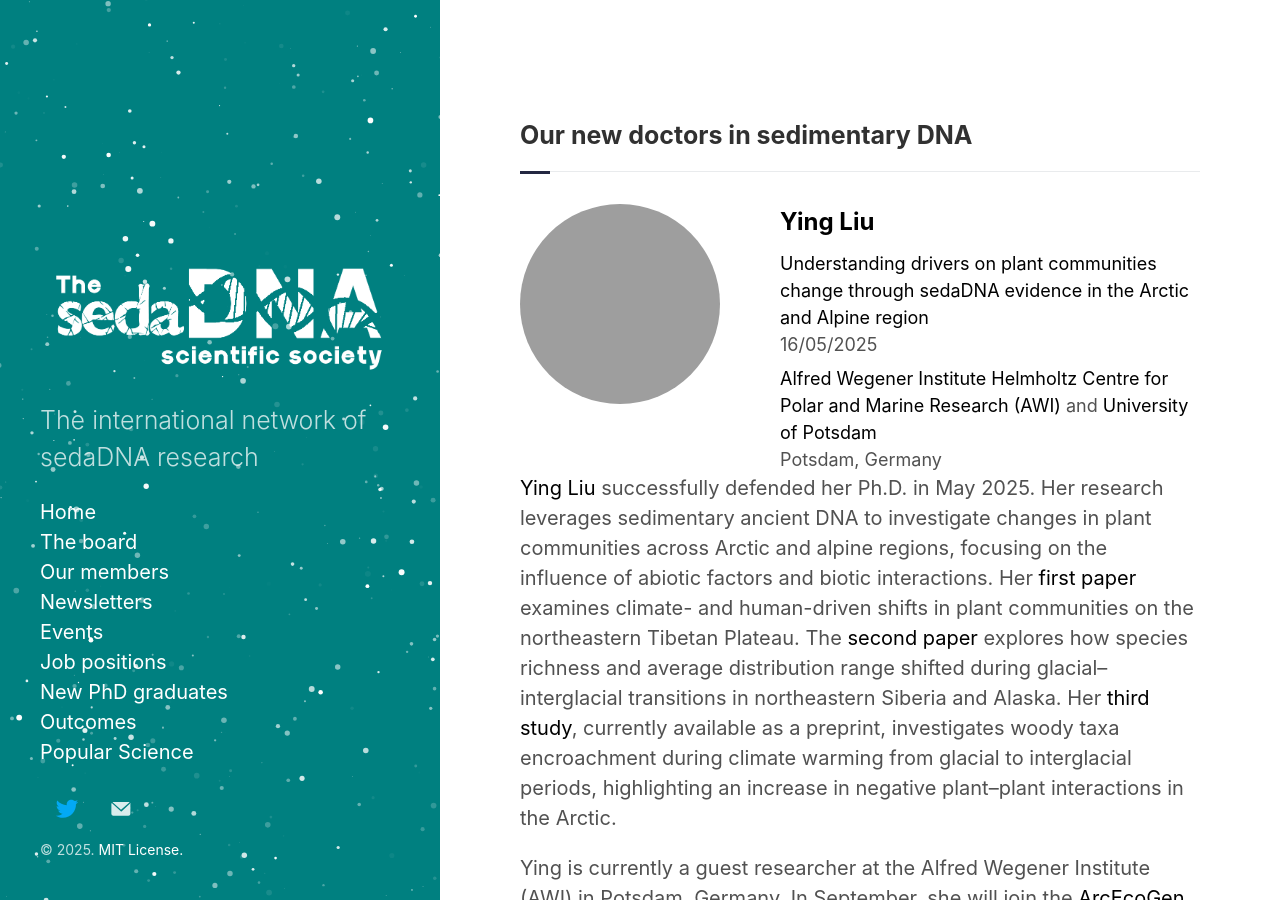
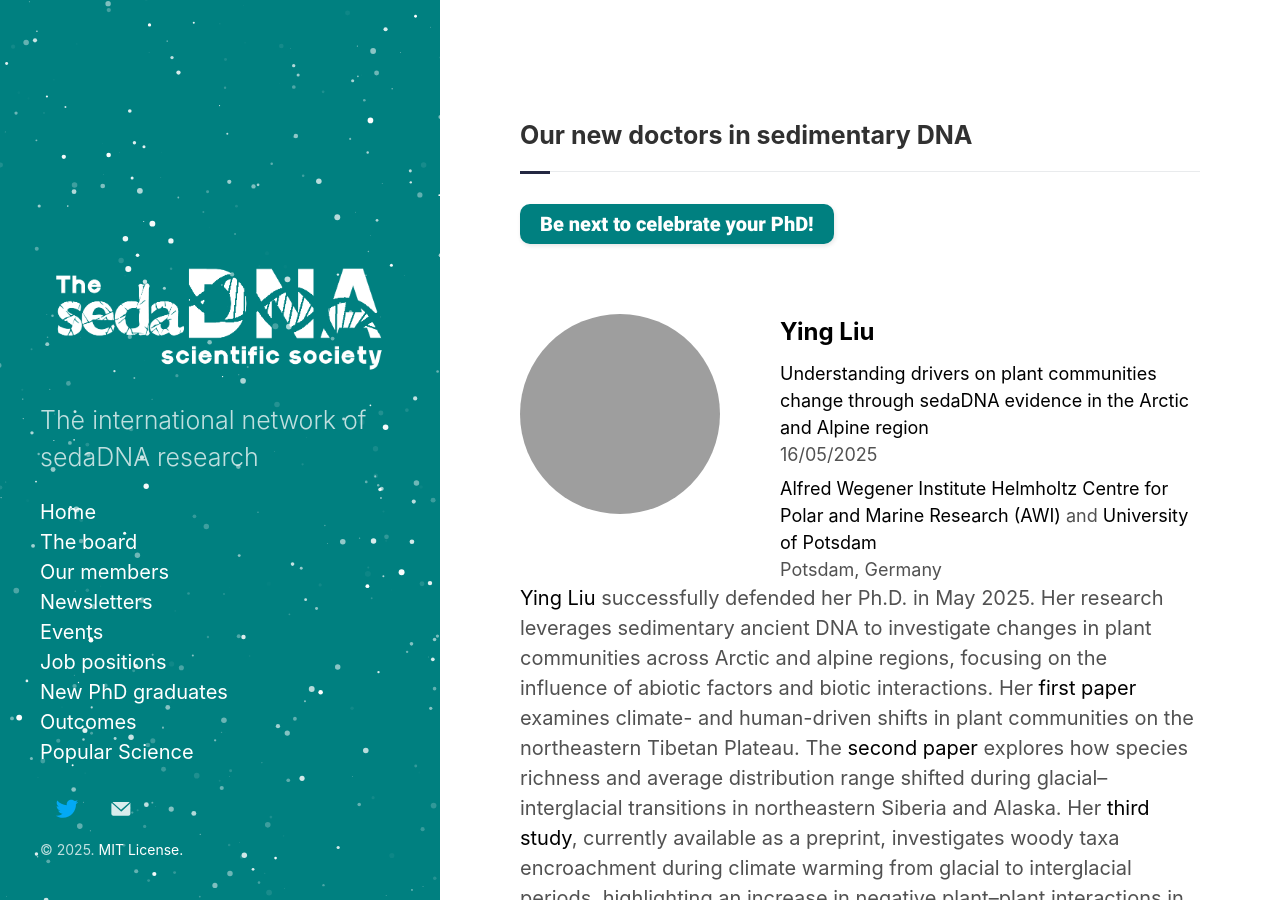
Before and after one commit to sedadna/sedadna.github.io, a Jekyll site: the page built from category/new-graduates.md, in a window 1280 px wide and 900 px high. Built offline with Jekyll 4.4.1, drawn with Linux system fonts in a browser that asks for light colours; grey boxes are pictures that could not be loaded.

Commit message:
Update new-graduates.md

```diff
--- a/category/new-graduates.md
+++ b/category/new-graduates.md
@@ -6,6 +6,11 @@ Title: New PhD graduates
 <div class="section">
 <h3 class="section-title underline">Our new doctors in sedimentary DNA</h3>
 </div>
+
+<div class="intro">
+<p><button class="button-join" role="button" onclick="window.open('https://cryptpad.fr/form/#/3/form/view/6930ce57dee0ca03f35a2e171c2f0257/','_blank')" type="button">Be next to celebrate your PhD!</button></p>
+</div>
+<br>
 
 <!-- Ying -->
 <div class="avatar2">
```
